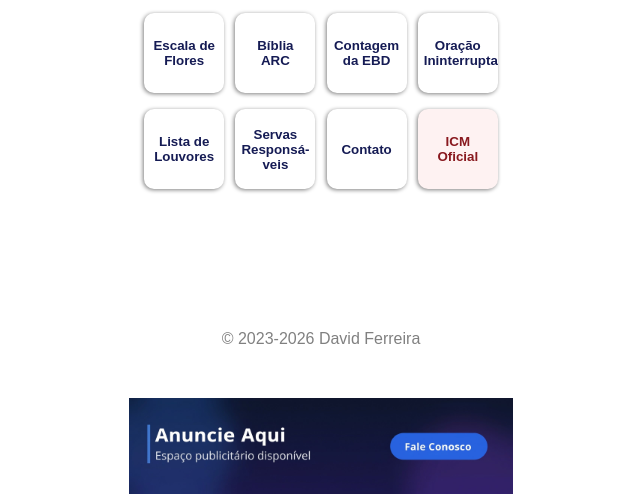
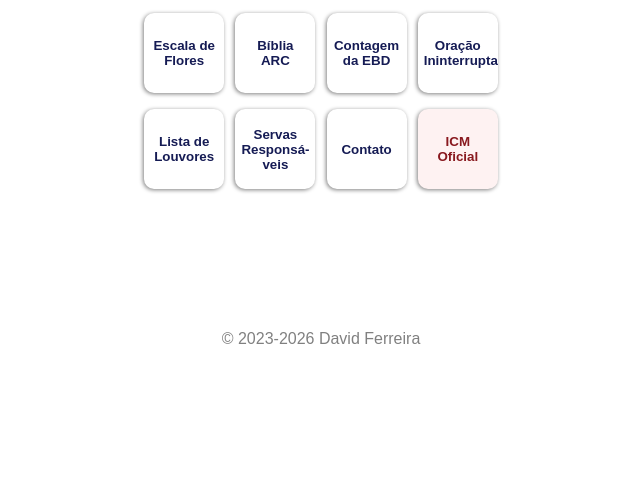
Before and after one commit to ferreirad08/icm, a plain HTML site: page index.html in a window 1280 px wide. Shown: the part 302-800 px from the top of the page, without its empty margins (319-959 px from the left). Drawn offline with Linux system fonts and the light colour scheme.

Commit message:
Update index.html

```diff
--- a/index.html
+++ b/index.html
@@ -130,28 +130,6 @@
     <label> &copy; 2023-2026 David Ferreira </label>
 
     <script>
-      function addAdv() {
-        const a_adv = document.createElement("a");
-        a_adv.style = `
-        position: absolute;
-        left: calc(50% - 192px);
-        bottom: 0px;
-        z-index: 99999;
-        `;
-        a_adv.href = "mailto:ferreirad08@gmail.com";
-        const img_adv = document.createElement("img");
-        img_adv.style = `
-        width: 384px;
-        `;
-        img_adv.src = "https://raw.githubusercontent.com/ferreirad08/icm/refs/heads/main/assets/advertising/available.jpg";
-        a_adv.appendChild(img_adv);
-        document.body.appendChild(a_adv);
-      }
-    </script>
-
-    <script>
-      addAdv();
-
       function sendEmail() {
         const a = document.createElement("a");
         a.innerHTML = "Contato";
```
